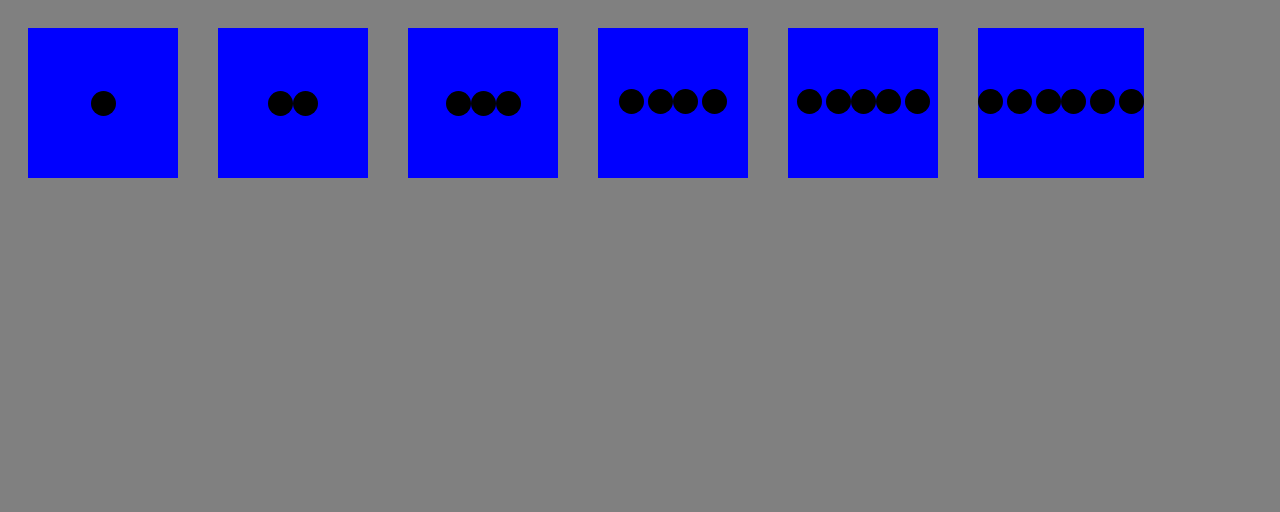
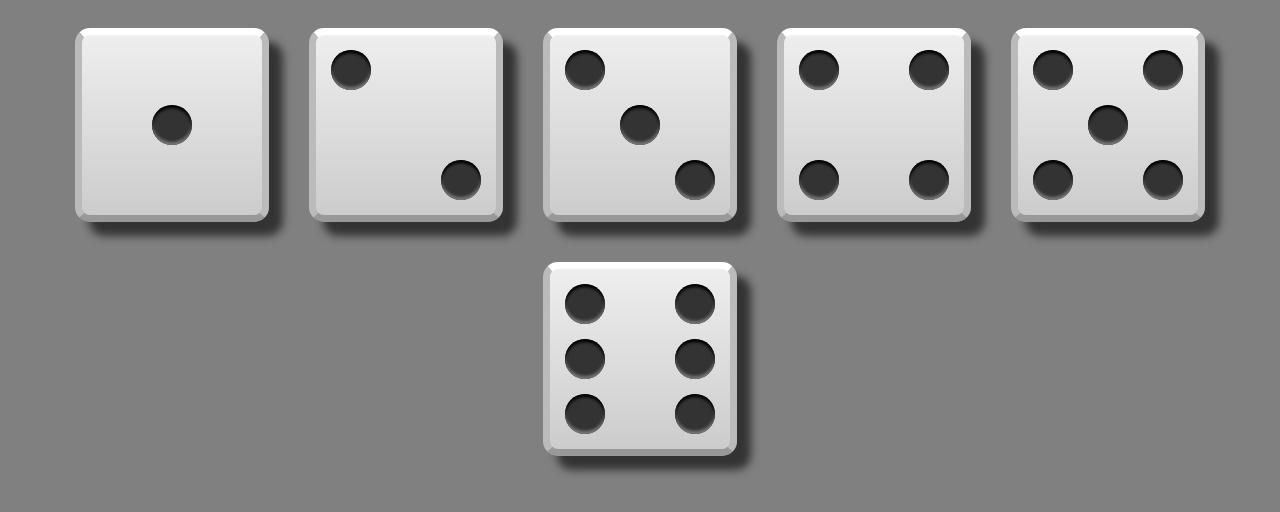
Before and after one commit to DLopez6877/flexy-dice, a plain HTML site: page index.html in a window 1280 px wide. Drawn offline with Linux system fonts and the light colour scheme.

Commit message:
style dice and position pips

```diff
--- a/sass/styles.sass
+++ b/sass/styles.sass
@@ -1,19 +1,59 @@
 body
   display: flex
   background-color: grey
+  flex-wrap: wrap
+  justify-content: center
 
 body > div
-  min-width: 150px
-  min-height: 150px
-  background-color: blue
+  width: 150px
+  background: linear-gradient(#eee, #ccc)
+  height: 150px
   margin: 20px
+  padding: 15px
   display: flex
+  align-items: flex-start
+  justify-content: space-between
+  border-radius: 15px
+  border: 7px solid
+  border-color: white #bbb #999 #bbb
+  box-shadow: 14px 14px 8px #333
+
+.column
+  flex-direction: column
+  justify-content: space-between
+  display: flex
+  height: 100%
+
+.pip
+  min-width: 40px
+  min-height: 40px
+  background-color: #333
+  border-radius: 50%
+  display: inline-block
+  box-shadow: inset 0px 3px 3px black, inset 0px -3px 3px #777
+
+.first-face
   align-items: center
   justify-content: center
 
-.pip
-  min-width: 25px
-  min-height: 25px
-  background-color: black
-  border-radius: 50%
-  display: inline-block
+.second-face
+  align-items: flex-start
+  justify-content: space-between
+  .pip:last-child
+    align-self: flex-end
+
+.third-face
+  align-items: flex-start
+  justify-content: space-between
+  .pip:nth-child(2)
+    align-self: center
+  .pip:last-child
+    align-self: flex-end
+
+.fourth-face
+  justify-content: space-between
+  align-items: flex-start
+
+.fifth-face
+  .column:nth-child(2)
+    justify-content: center
```
Also changed, not shown: css/styles.css, 1 other file.
